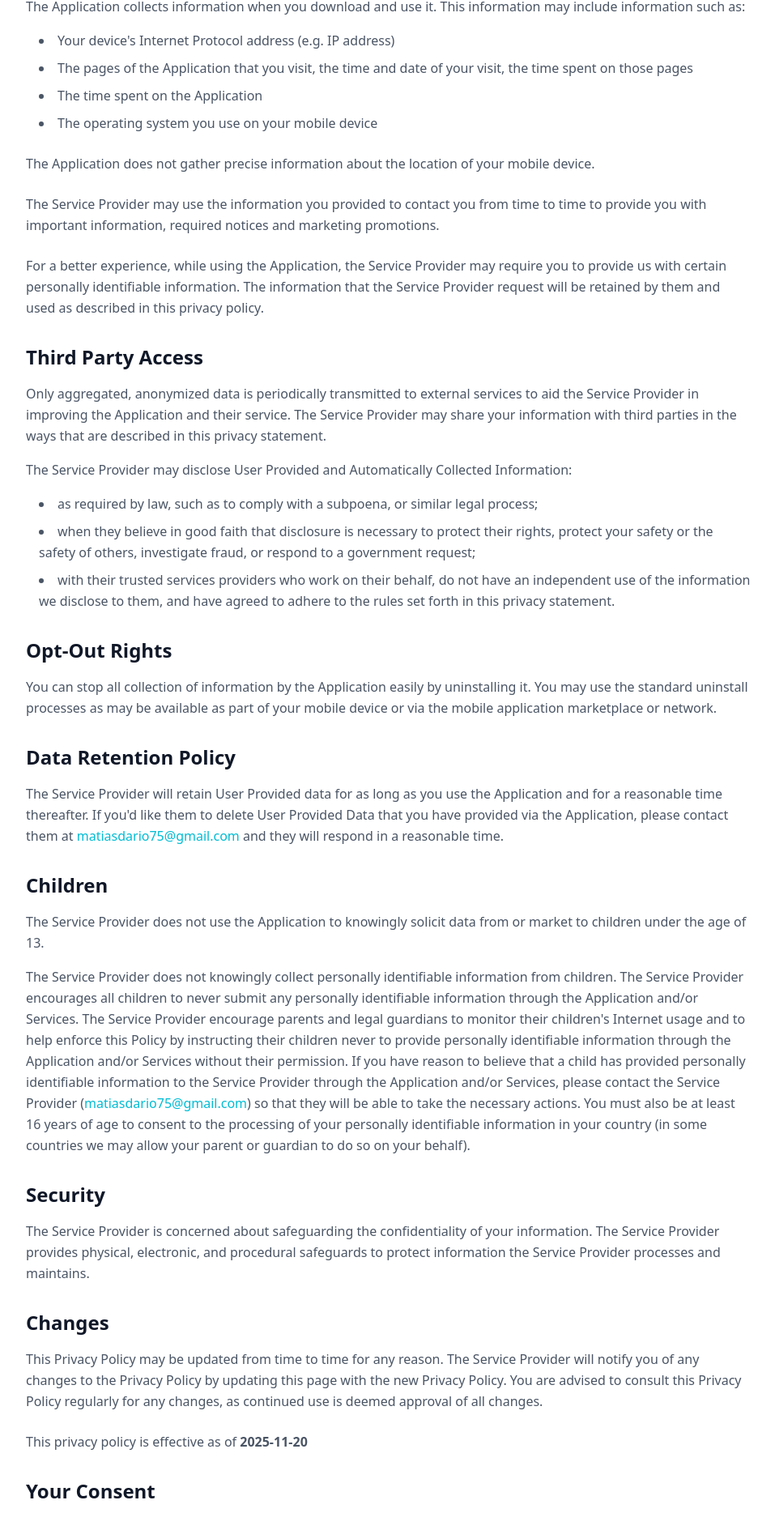
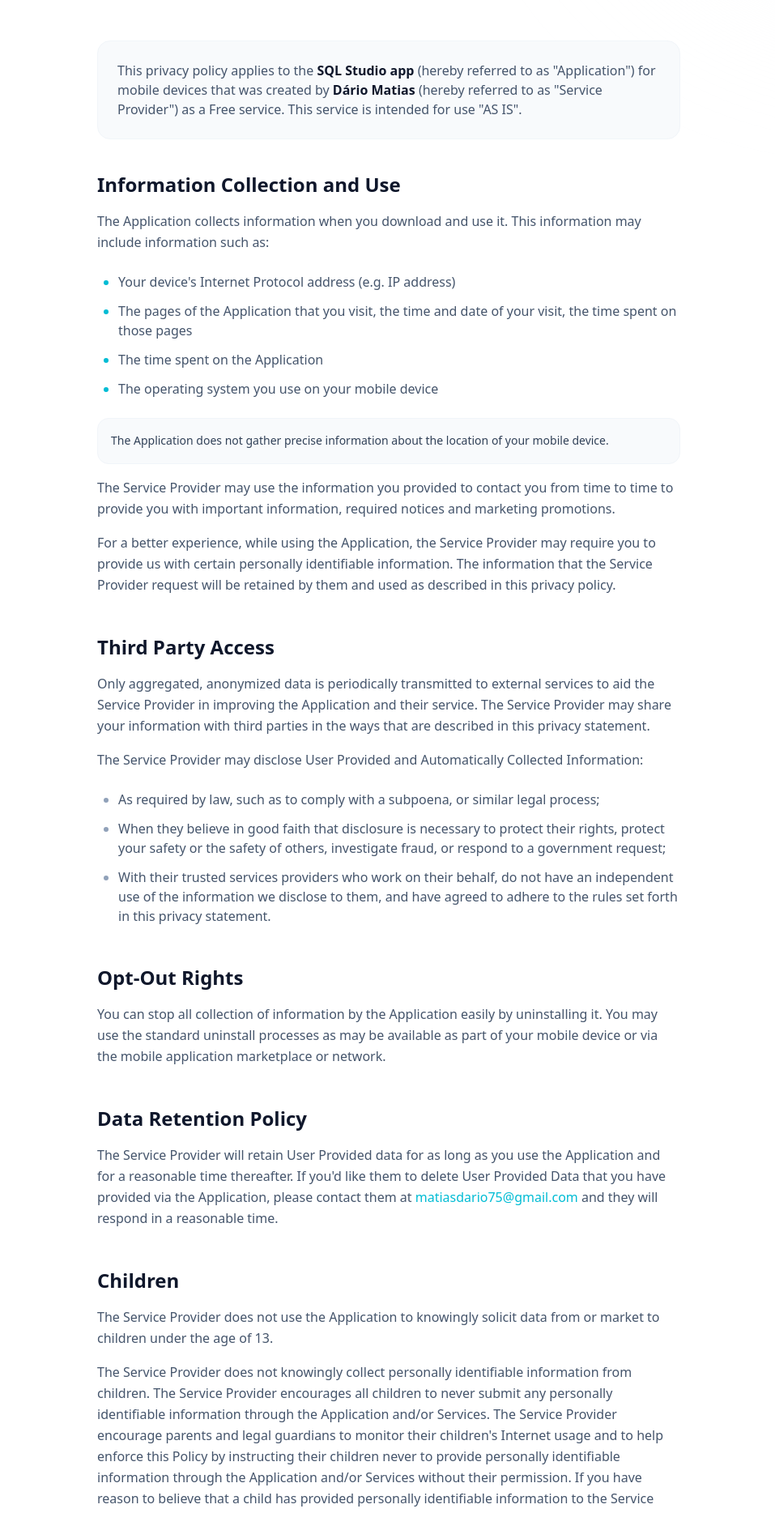
Before and after one commit to dariomatias-dev/sql_studio_web, a Next.js app: page /privacy-policy in a window 1280 px wide. Shown: the part 371-2239 px from the top of the page at 81% size, without its empty margins (160-1117 px from the left). Built offline with nearby package versions, Linux system fonts and the light colour scheme.

Commit message:
feat(app/privacy-policy/page.tsx): redesigned component
- Redesigned the component for a better user experience.

```diff
--- a/app/privacy-policy/page.tsx
+++ b/app/privacy-policy/page.tsx
@@ -1,5 +1,6 @@
 "use client";
 
+import { Calendar, Shield } from "lucide-react";
 import { useEffect } from "react";
 
 import { useHeaderTransparency } from "@/context/header-transparency-context";
@@ -9,203 +10,251 @@
 
   useEffect(() => {
     setEnabled(false);
-
     return () => setEnabled(true);
   }, [setEnabled]);
 
   return (
-    <section className="py-20 px-4 md:px-8 bg-subtle-pattern mx-auto my-8 max-w-7xl text-gray-900">
-      <div className="max-w-4xl mx-auto">
-        <h1 className="text-4xl md:text-5xl font-bold text-gray-900 mb-12 text-center">
+    <section className="relative min-h-screen bg-white pt-32 pb-24 overflow-hidden">
+      <div className="absolute top-0 right-0 w-[600px] h-[600px] bg-slate-50 rounded-full blur-[120px] -translate-y-1/2 translate-x-1/2 pointer-events-none"></div>
+      <div className="absolute bottom-0 left-0 w-[500px] h-[500px] bg-[#00BCD4]/5 rounded-full blur-[100px] translate-y-1/2 -translate-x-1/4 pointer-events-none"></div>
+
+      <div className="relative z-10 max-w-3xl mx-auto px-6">
+        <div className="text-center mb-16 border-b border-slate-100 pb-12">
+          <div className="inline-flex items-center justify-center w-12 h-12 rounded-2xl bg-[#00BCD4]/5 text-[#00BCD4] mb-6 ring-1 ring-[#00BCD4]/20">
+            <Shield className="w-6 h-6" />
+          </div>
+
+          <h1 className="text-4xl md:text-5xl font-extrabold text-slate-900 mb-6 tracking-tight">
             Privacy Policy
           </h1>
 
-        <p className="text-gray-600 leading-relaxed mb-6">
-          This privacy policy applies to the SQL Studio app (hereby referred to
-          as &quot;Application&quot;) for mobile devices that was created by
-          Dário Matias (hereby referred to as &quot;Service Provider&quot;) as a
-          Free service. This service is intended for use &quot;AS IS&quot;.
+          <div className="items-center justify-center gap-2 text-slate-500 text-sm font-medium bg-slate-50 inline-flex px-4 py-2 rounded-full">
+            <Calendar className="w-4 h-4" />
+            <span>Last Updated: November 20, 2025</span>
+          </div>
+        </div>
+
+        <div className="prose prose-slate prose-lg max-w-none text-slate-600">
+          <div className="bg-slate-50 p-6 rounded-2xl border border-slate-100 mb-10 text-sm md:text-base">
+            <p className="mb-0">
+              This privacy policy applies to the{" "}
+              <strong className="text-slate-900">SQL Studio app</strong> (hereby
+              referred to as &quot;Application&quot;) for mobile devices that
+              was created by
+              <strong className="text-slate-900"> Dário Matias</strong> (hereby
+              referred to as &quot;Service Provider&quot;) as a Free service.
+              This service is intended for use &quot;AS IS&quot;.
             </p>
+          </div>
 
-        <h2 className="text-2xl font-semibold text-gray-900 mb-4 mt-8">
+          <div className="space-y-12">
+            <section>
+              <h2 className="flex items-center gap-3 text-2xl font-bold text-slate-900 mb-4">
                 Information Collection and Use
               </h2>
-        <p className="text-gray-600 leading-relaxed mb-4">
-          The Application collects information when you download and use it.
-          This information may include information such as:
+              <p className="leading-relaxed mb-4">
+                The Application collects information when you download and use
+                it. This information may include information such as:
               </p>
-        <ul className="list-disc list-inside text-gray-600 leading-relaxed space-y-2 mb-6 ml-4">
-          <li>
-            Your device&apos;s Internet Protocol address (e.g. IP address)
+              <ul className="space-y-3 my-6 pl-2">
+                {[
+                  "Your device's Internet Protocol address (e.g. IP address)",
+                  "The pages of the Application that you visit, the time and date of your visit, the time spent on those pages",
+                  "The time spent on the Application",
+                  "The operating system you use on your mobile device",
+                ].map((item, i) => (
+                  <li key={i} className="flex items-start gap-3">
+                    <div className="mt-2.5 w-1.5 h-1.5 rounded-full bg-[#00BCD4] shrink-0"></div>
+                    <span>{item}</span>
                   </li>
-          <li>
-            The pages of the Application that you visit, the time and date of
-            your visit, the time spent on those pages
-          </li>
-          <li>The time spent on the Application</li>
-          <li>The operating system you use on your mobile device</li>
+                ))}
               </ul>
+              <p className="leading-relaxed mb-4 p-4 bg-slate-50 rounded-xl border border-slate-100 text-slate-700 text-sm">
+                The Application does not gather precise information about the
+                location of your mobile device.
+              </p>
+              <p className="leading-relaxed mb-4">
+                The Service Provider may use the information you provided to
+                contact you from time to time to provide you with important
+                information, required notices and marketing promotions.
+              </p>
+              <p className="leading-relaxed">
+                For a better experience, while using the Application, the
+                Service Provider may require you to provide us with certain
+                personally identifiable information. The information that the
+                Service Provider request will be retained by them and used as
+                described in this privacy policy.
+              </p>
+            </section>
 
-        <p className="text-gray-600 leading-relaxed mb-6">
-          The Application does not gather precise information about the location
-          of your mobile device.
-        </p>
-
-        <p className="text-gray-600 leading-relaxed mb-6">
-          The Service Provider may use the information you provided to contact
-          you from time to time to provide you with important information,
-          required notices and marketing promotions.
-        </p>
-
-        <p className="text-gray-600 leading-relaxed mb-6">
-          For a better experience, while using the Application, the Service
-          Provider may require you to provide us with certain personally
-          identifiable information. The information that the Service Provider
-          request will be retained by them and used as described in this privacy
-          policy.
-        </p>
-
-        <h2 className="text-2xl font-semibold text-gray-900 mb-4 mt-8">
+            <section>
+              <h2 className="text-2xl font-bold text-slate-900 mb-4">
                 Third Party Access
               </h2>
-        <p className="text-gray-600 leading-relaxed mb-4">
+              <p className="leading-relaxed mb-4">
                 Only aggregated, anonymized data is periodically transmitted to
                 external services to aid the Service Provider in improving the
-          Application and their service. The Service Provider may share your
-          information with third parties in the ways that are described in this
-          privacy statement.
+                Application and their service. The Service Provider may share
+                your information with third parties in the ways that are
+                described in this privacy statement.
               </p>
-
-        <p className="text-gray-600 leading-relaxed mb-4">
-          The Service Provider may disclose User Provided and Automatically
-          Collected Information:
+              <p className="leading-relaxed mb-4">
+                The Service Provider may disclose User Provided and
+                Automatically Collected Information:
               </p>
-        <ul className="list-disc list-inside text-gray-600 leading-relaxed space-y-2 mb-6 ml-4">
-          <li>
-            as required by law, such as to comply with a subpoena, or similar
-            legal process;
+              <ul className="space-y-3 my-6 pl-2">
+                <li className="flex items-start gap-3">
+                  <div className="mt-2.5 w-1.5 h-1.5 rounded-full bg-slate-400 shrink-0"></div>
+                  <span>
+                    As required by law, such as to comply with a subpoena, or
+                    similar legal process;
+                  </span>
                 </li>
-          <li>
-            when they believe in good faith that disclosure is necessary to
-            protect their rights, protect your safety or the safety of others,
-            investigate fraud, or respond to a government request;
+                <li className="flex items-start gap-3">
+                  <div className="mt-2.5 w-1.5 h-1.5 rounded-full bg-slate-400 shrink-0"></div>
+                  <span>
+                    When they believe in good faith that disclosure is necessary
+                    to protect their rights, protect your safety or the safety
+                    of others, investigate fraud, or respond to a government
+                    request;
+                  </span>
                 </li>
-          <li>
-            with their trusted services providers who work on their behalf, do
-            not have an independent use of the information we disclose to them,
-            and have agreed to adhere to the rules set forth in this privacy
-            statement.
+                <li className="flex items-start gap-3">
+                  <div className="mt-2.5 w-1.5 h-1.5 rounded-full bg-slate-400 shrink-0"></div>
+                  <span>
+                    With their trusted services providers who work on their
+                    behalf, do not have an independent use of the information we
+                    disclose to them, and have agreed to adhere to the rules set
+                    forth in this privacy statement.
+                  </span>
                 </li>
               </ul>
+            </section>
 
-        <h2 className="text-2xl font-semibold text-gray-900 mb-4 mt-8">
+            <section>
+              <h2 className="text-2xl font-bold text-slate-900 mb-4">
                 Opt-Out Rights
               </h2>
-        <p className="text-gray-600 leading-relaxed mb-6">
-          You can stop all collection of information by the Application easily
-          by uninstalling it. You may use the standard uninstall processes as
-          may be available as part of your mobile device or via the mobile
-          application marketplace or network.
+              <p className="leading-relaxed">
+                You can stop all collection of information by the Application
+                easily by uninstalling it. You may use the standard uninstall
+                processes as may be available as part of your mobile device or
+                via the mobile application marketplace or network.
               </p>
+            </section>
 
-        <h2 className="text-2xl font-semibold text-gray-900 mb-4 mt-8">
+            <section>
+              <h2 className="text-2xl font-bold text-slate-900 mb-4">
                 Data Retention Policy
               </h2>
-        <p className="text-gray-600 leading-relaxed mb-6">
-          The Service Provider will retain User Provided data for as long as you
-          use the Application and for a reasonable time thereafter. If
-          you&apos;d like them to delete User Provided Data that you have
-          provided via the Application, please contact them at{" "}
+              <p className="leading-relaxed">
+                The Service Provider will retain User Provided data for as long
+                as you use the Application and for a reasonable time thereafter.
+                If you&apos;d like them to delete User Provided Data that you
+                have provided via the Application, please contact them at{" "}
                 <a
                   href="mailto:matiasdario75@gmail.com"
-            className="text-[#00BCD4] hover:underline"
+                  className="font-medium text-[#00BCD4] hover:text-[#00ACC1] hover:underline underline-offset-4 decoration-2"
                 >
                   matiasdario75@gmail.com
                 </a>{" "}
                 and they will respond in a reasonable time.
               </p>
+            </section>
 
-        <h2 className="text-2xl font-semibold text-gray-900 mb-4 mt-8">
+            <section>
+              <h2 className="text-2xl font-bold text-slate-900 mb-4">
                 Children
               </h2>
-        <p className="text-gray-600 leading-relaxed mb-4">
-          The Service Provider does not use the Application to knowingly solicit
-          data from or market to children under the age of 13.
+              <p className="leading-relaxed mb-4">
+                The Service Provider does not use the Application to knowingly
+                solicit data from or market to children under the age of 13.
               </p>
-        <p className="text-gray-600 leading-relaxed mb-6">
+              <p className="leading-relaxed">
                 The Service Provider does not knowingly collect personally
                 identifiable information from children. The Service Provider
-          encourages all children to never submit any personally identifiable
-          information through the Application and/or Services. The Service
-          Provider encourage parents and legal guardians to monitor their
-          children&apos;s Internet usage and to help enforce this Policy by
-          instructing their children never to provide personally identifiable
-          information through the Application and/or Services without their
-          permission. If you have reason to believe that a child has provided
-          personally identifiable information to the Service Provider through
-          the Application and/or Services, please contact the Service Provider (
+                encourages all children to never submit any personally
+                identifiable information through the Application and/or
+                Services. The Service Provider encourage parents and legal
+                guardians to monitor their children&apos;s Internet usage and to
+                help enforce this Policy by instructing their children never to
+                provide personally identifiable information through the
+                Application and/or Services without their permission. If you
+                have reason to believe that a child has provided personally
+                identifiable information to the Service Provider through the
+                Application and/or Services, please contact the Service Provider
+                (
                 <a
                   href="mailto:matiasdario75@gmail.com"
-            className="text-[#00BCD4] hover:underline"
+                  className="font-medium text-[#00BCD4] hover:text-[#00ACC1] hover:underline underline-offset-4 decoration-2"
                 >
                   matiasdario75@gmail.com
                 </a>
-          ) so that they will be able to take the necessary actions. You must
-          also be at least 16 years of age to consent to the processing of your
-          personally identifiable information in your country (in some countries
-          we may allow your parent or guardian to do so on your behalf).
+                ) so that they will be able to take the necessary actions. You
+                must also be at least 16 years of age to consent to the
+                processing of your personally identifiable information in your
+                country (in some countries we may allow your parent or guardian
+                to do so on your behalf).
               </p>
+            </section>
 
-        <h2 className="text-2xl font-semibold text-gray-900 mb-4 mt-8">
+            <section>
+              <h2 className="text-2xl font-bold text-slate-900 mb-4">
                 Security
               </h2>
-        <p className="text-gray-600 leading-relaxed mb-6">
+              <p className="leading-relaxed">
                 The Service Provider is concerned about safeguarding the
-          confidentiality of your information. The Service Provider provides
-          physical, electronic, and procedural safeguards to protect information
-          the Service Provider processes and maintains.
+                confidentiality of your information. The Service Provider
+                provides physical, electronic, and procedural safeguards to
+                protect information the Service Provider processes and
+                maintains.
               </p>
+            </section>
 
-        <h2 className="text-2xl font-semibold text-gray-900 mb-4 mt-8">
+            <section>
+              <h2 className="text-2xl font-bold text-slate-900 mb-4">
                 Changes
               </h2>
-        <p className="text-gray-600 leading-relaxed mb-6">
-          This Privacy Policy may be updated from time to time for any reason.
-          The Service Provider will notify you of any changes to the Privacy
-          Policy by updating this page with the new Privacy Policy. You are
-          advised to consult this Privacy Policy regularly for any changes, as
-          continued use is deemed approval of all changes.
+              <p className="leading-relaxed mb-4">
+                This Privacy Policy may be updated from time to time for any
+                reason. The Service Provider will notify you of any changes to
+                the Privacy Policy by updating this page with the new Privacy
+                Policy. You are advised to consult this Privacy Policy regularly
+                for any changes, as continued use is deemed approval of all
+                changes.
               </p>
+            </section>
 
-        <p className="text-gray-600 leading-relaxed mb-6">
-          This privacy policy is effective as of{" "}
-          <span className="font-semibold">2025-11-20</span>
-        </p>
-
-        <h2 className="text-2xl font-semibold text-gray-900 mb-4 mt-8">
+            <section>
+              <h2 className="text-2xl font-bold text-slate-900 mb-4">
                 Your Consent
               </h2>
-        <p className="text-gray-600 leading-relaxed mb-6">
-          By using the Application, you are consenting to the processing of your
-          information as set forth in this Privacy Policy now and as amended by
-          us.
+              <p className="leading-relaxed">
+                By using the Application, you are consenting to the processing
+                of your information as set forth in this Privacy Policy now and
+                as amended by us.
               </p>
+            </section>
 
-        <h2 className="text-2xl font-semibold text-gray-900 mb-4 mt-8">
+            <section>
+              <h2 className="text-2xl font-bold text-slate-900 mb-4">
                 Contact Us
               </h2>
-        <p className="text-gray-600 leading-relaxed mb-6">
+              <p className="leading-relaxed">
                 If you have any questions regarding privacy while using the
-          Application, or have questions about the practices, please contact the
-          Service Provider via email at{" "}
+                Application, or have questions about the practices, please
+                contact the Service Provider via email at{" "}
                 <a
                   href="mailto:matiasdario75@gmail.com"
-            className="text-[#00BCD4] hover:underline"
+                  className="font-medium text-[#00BCD4] hover:text-[#00ACC1] hover:underline underline-offset-4 decoration-2"
                 >
                   matiasdario75@gmail.com
                 </a>
                 .
               </p>
+            </section>
+          </div>
+        </div>
       </div>
     </section>
   );
```
Lines whose indentation alone changed are shown as unchanged.
